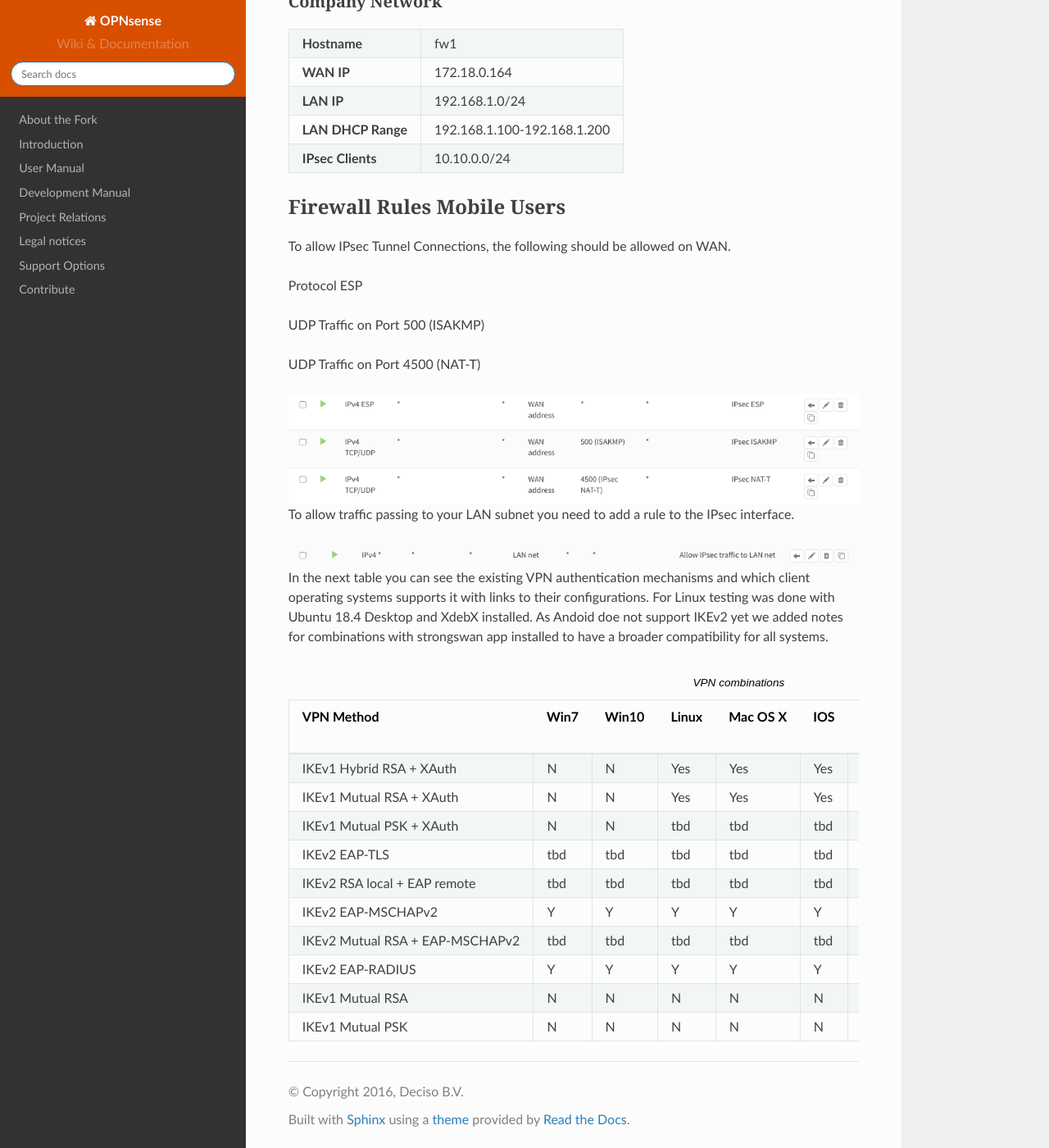
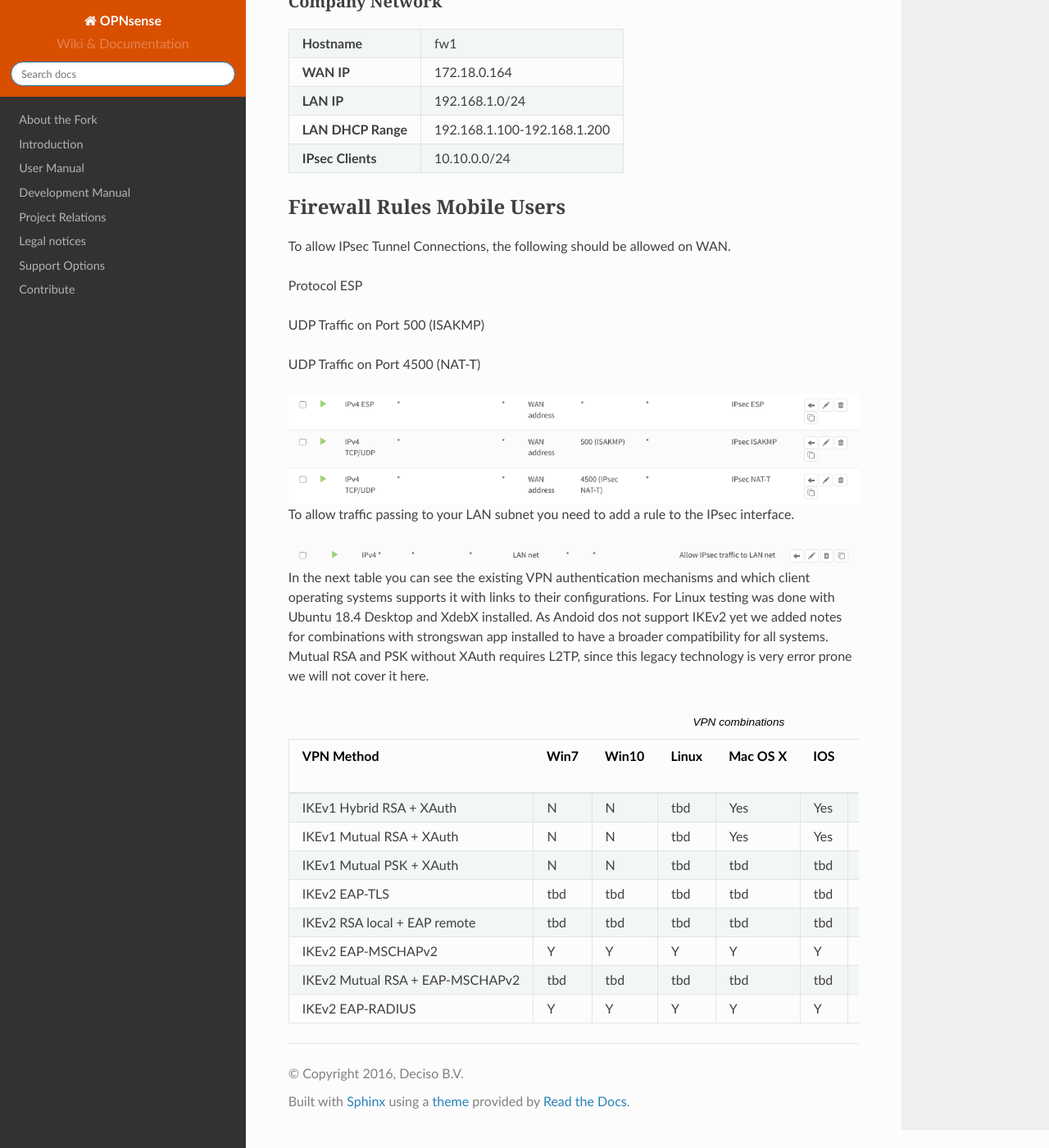
Before and after one commit to opnsense/docs, a Sphinx documentation site: the page built from source/manual/how-tos/ipsec-rw.rst, in a window 1280 px wide and 1400 px high, scrolled down 1023 px. Shown: the whole window at 82% size. Built offline with Sphinx 7.4.7 and the Read the Docs theme 2.0.0, drawn with Linux system fonts in a browser that asks for light colours; nearby versions of some CDN libraries; some web fonts are replaced; library files that are not in the unit come from our copies; some of the changed text lies outside the part shown.

Commit message:
Update ipsec-rw.rst

```diff
--- a/source/manual/how-tos/ipsec-rw.rst
+++ b/source/manual/how-tos/ipsec-rw.rst
@@ -95,20 +95,20 @@
 In the next table you can see the existing VPN authentication mechanisms and which client
 operating systems supports it with links to their configurations.
 For Linux testing was done with Ubuntu 18.4 Desktop and XdebX installed.
-As Andoid doe not support IKEv2 yet we added notes for combinations with strongswan
+As Andoid dos not support IKEv2 yet we added notes for combinations with strongswan
 app installed to have a broader compatibility for all systems.
+Mutual RSA and PSK without XAuth requires L2TP, since this legacy technology is
+very error prone we will not cover it here.
 
 .. csv-table:: VPN combinations
    :header: "VPN Method", "Win7", "Win10", "Linux", "Mac OS X", "IOS", "Android", "OPNsense config"
    :widths: 40, 10, 10, 10, 10, 10, 20, 20
 
-   "IKEv1 Hybrid RSA + XAuth","N","N","Yes","Yes","Yes","Yes","Link"
-   "IKEv1 Mutual RSA + XAuth","N","N","Yes","Yes","Yes","Yes","Link"
-   "IKEv1 Mutual PSK + XAuth","N","N","tbd","tbd","tbd","tbd","Link"
+   "IKEv1 Hybrid RSA + XAuth","N","N","tbd","Yes","Yes","tbd","Link"
+   "IKEv1 Mutual RSA + XAuth","N","N","tbd","Yes","Yes","Yes","Link"
+   "IKEv1 Mutual PSK + XAuth","N","N","tbd","tbd","tbd","Yes","Link"
    "IKEv2 EAP-TLS","tbd","tbd","tbd","tbd","tbd","Y, w/ Strongswan",":doc:`how-tos/ipsec-rw-srv-eaptls`"
    "IKEv2 RSA local + EAP remote","tbd","tbd","tbd","tbd","tbd","Y, w/ Strongswan",":doc:`how-tos/ipsec-rw-srv-eaptls`"
    "IKEv2 EAP-MSCHAPv2","Y","Y","Y","Y","Y","Y, w/ Strongswan",":doc:`how-tos/ipsec-rw-srv-mschapv2`"
    "IKEv2 Mutual RSA + EAP-MSCHAPv2","tbd","tbd","tbd","tbd","tbd","Y, w/ Strongswan",":doc:`how-tos/ipsec-rw-srv-rsamschapv2`"
    "IKEv2 EAP-RADIUS","Y","Y","Y","Y","Y","Y, w/ Strongswan",":doc:`how-tos/ipsec-rw-srv-eapradius`"
-   "IKEv1 Mutual RSA","N","N","N","N","N","N","Link"
-   "IKEv1 Mutual PSK","N","N","N","N","N","N","Link"
```
Also changed, not shown: other parts of source/manual/how-tos/ipsec-rw.rst (+1 -1 lines).
